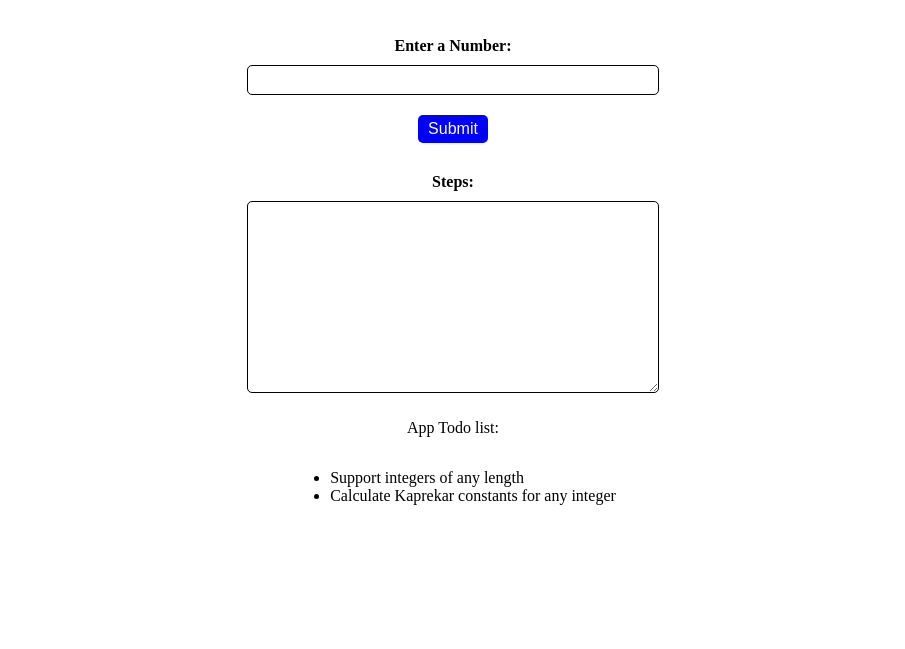
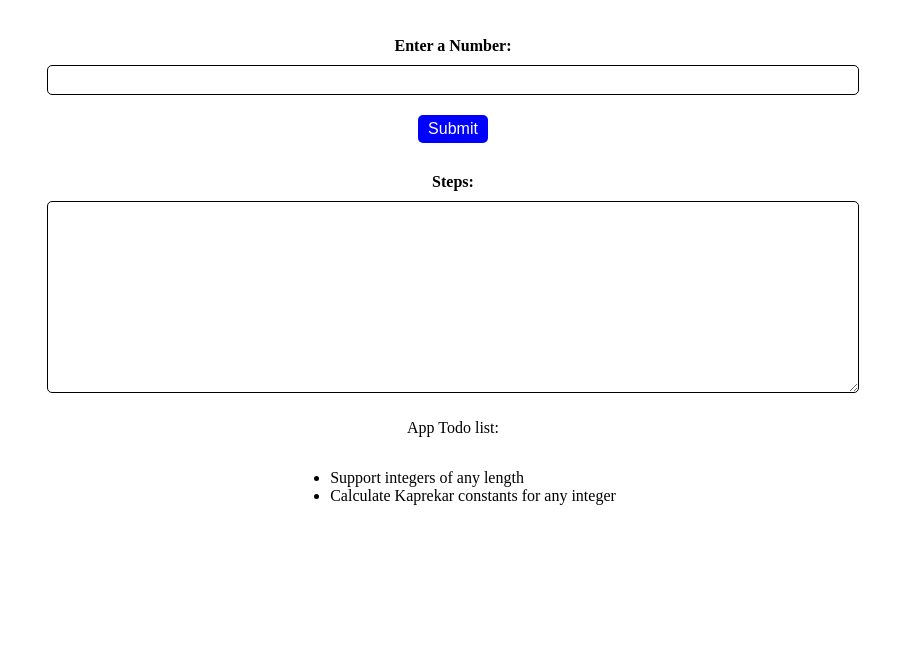
Before and after one commit to ashmystic/kaprekar-operation, a plain HTML site: page index.html in a window 1280 px wide. Shown: the part 151-800 px from the top of the page, without its empty margins (187-1092 px from the left). Drawn offline with Linux system fonts and the light colour scheme.

Commit message:
Make items wider

```diff
--- a/style.css
+++ b/style.css
@@ -39,8 +39,8 @@ button {
 }
 
 .row-item {
-  width: 400px;
-  max-width: 400px;
+  width: 90%;
+  max-width: 800px;
 }
 
 .info-block {
```
